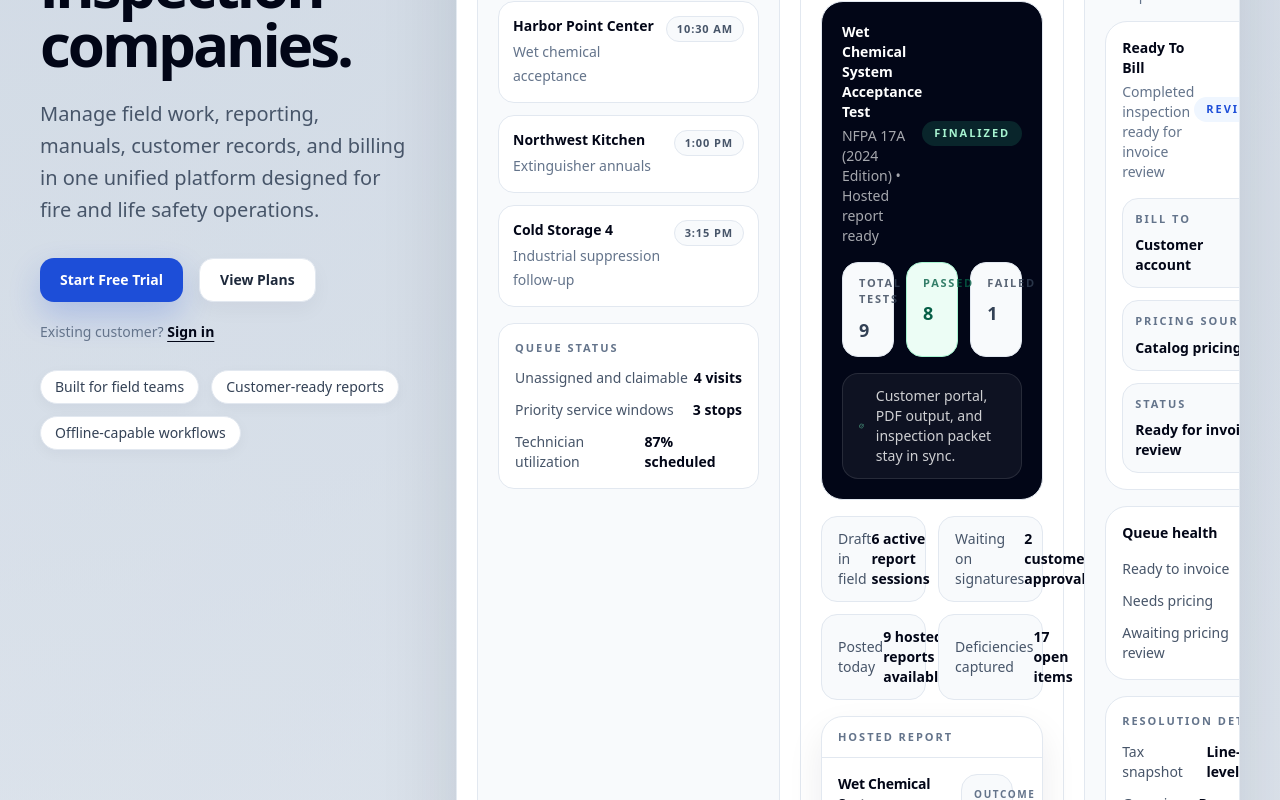
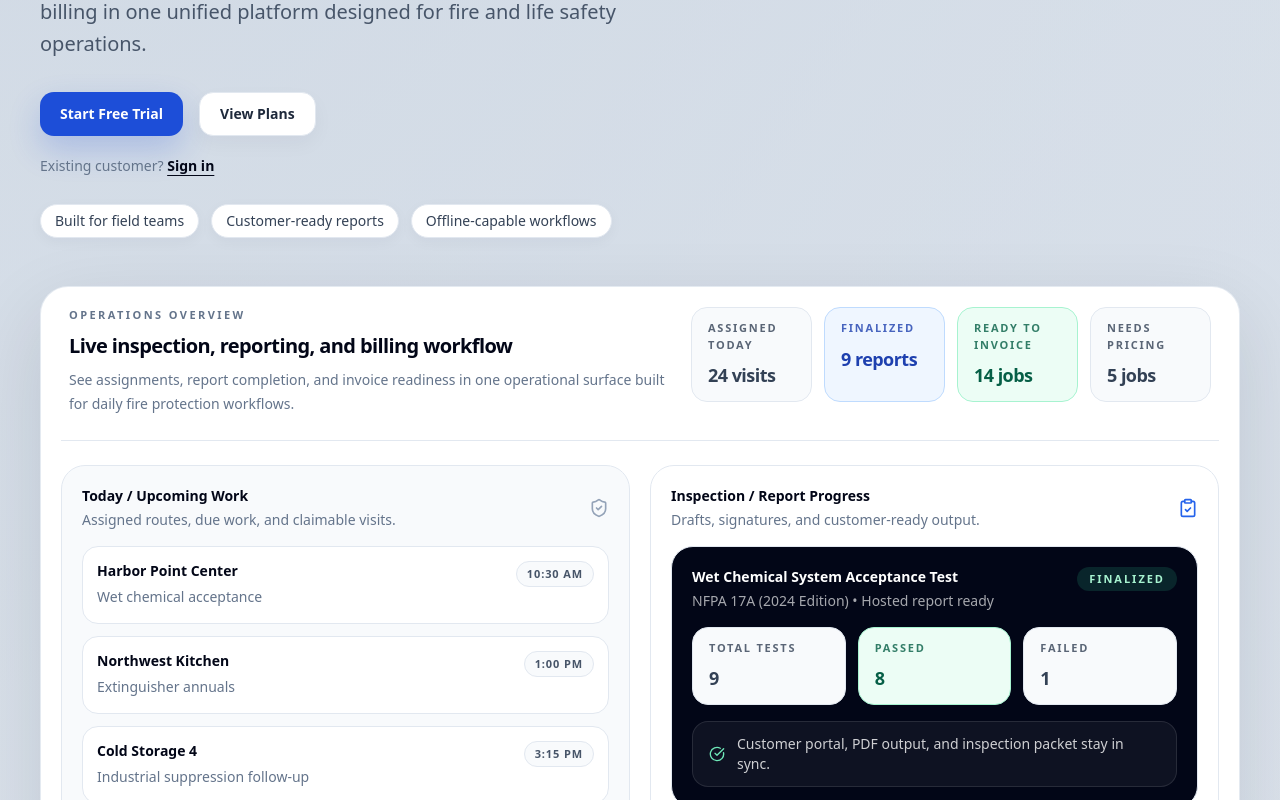
Before and after one commit to NWFIRE/TestWorx, a Next.js app in the folder apps/web/: page / in a window 1280 px wide. Shown: the part 480-1280 px from the top of the page. Built offline with nearby package versions, Linux system fonts and the light colour scheme; no server answers.

Commit message:
Prevent homepage hero text overflow

```diff
--- a/apps/web/src/components/marketing/HeroSection.tsx
+++ b/apps/web/src/components/marketing/HeroSection.tsx
@@ -37,7 +37,7 @@ export function HeroSection() {
     <section className="pb-12 pt-10 md:pb-16 md:pt-14 xl:pb-[72px] xl:pt-16">
       <SectionContainer>
         <div className="grid grid-cols-12 items-start gap-10 xl:gap-12">
-          <div className="col-span-12 lg:col-span-4 2xl:pr-6">
+          <div className="col-span-12 2xl:col-span-4 2xl:pr-6">
             <Eyebrow className="text-slate-600">Built for modern fire protection teams</Eyebrow>
             <h1 className="mt-5 max-w-[13ch] text-[40px] font-extrabold leading-[0.98] tracking-[-0.05em] text-slate-950 md:text-[52px] xl:text-[60px] 2xl:text-[64px]">
               The operating system for fire inspection companies.
@@ -66,7 +66,7 @@ export function HeroSection() {
             </div>
           </div>
 
-          <div className="col-span-12 lg:col-span-8">
+          <div className="col-span-12 2xl:col-span-8">
             <div className="relative">
               <ScreenshotCard className="w-full max-w-none">
                 <div className="border-b border-slate-200 px-2 pb-6">
@@ -87,7 +87,7 @@ export function HeroSection() {
                   </div>
                 </div>
 
-                <div className="grid gap-5 pt-6 xl:grid-cols-[1.05fr_1.25fr_1fr]">
+                <div className="grid gap-5 pt-6 xl:grid-cols-2">
                   <section className="rounded-[24px] border border-slate-200 bg-slate-50 p-5">
                     <div className="flex items-center justify-between">
                       <div>
@@ -123,9 +123,9 @@ export function HeroSection() {
                           ["Priority service windows", "3 stops"],
                           ["Technician utilization", "87% scheduled"]
                         ].map(([label, value]) => (
-                          <div key={label} className="flex items-center justify-between text-sm">
+                          <div key={label} className="flex items-center justify-between gap-4 text-sm">
                             <span className="text-slate-600">{label}</span>
-                            <span className="font-semibold text-slate-950">{value}</span>
+                            <span className="shrink-0 text-right font-semibold text-slate-950">{value}</span>
                           </div>
                         ))}
                       </div>
@@ -141,12 +141,12 @@ export function HeroSection() {
                       <ClipboardCheck className="h-5 w-5 text-blue-600" />
                     </div>
                     <div className="mt-4 rounded-[22px] border border-slate-200 bg-slate-950 p-5 text-white">
-                      <div className="flex items-center justify-between">
-                        <div>
+                      <div className="flex items-start justify-between gap-4">
+                        <div className="min-w-0">
                           <p className="max-w-[18rem] text-sm font-semibold leading-5">Wet Chemical System Acceptance Test</p>
                           <p className="mt-1 text-sm text-white/65">NFPA 17A (2024 Edition) • Hosted report ready</p>
                         </div>
-                        <span className="rounded-full bg-emerald-400/15 px-3 py-1 text-[11px] font-semibold uppercase tracking-[0.18em] text-emerald-200">
+                        <span className="shrink-0 rounded-full bg-emerald-400/15 px-3 py-1 text-[11px] font-semibold uppercase tracking-[0.18em] text-emerald-200">
                           Finalized
                         </span>
                       </div>
@@ -163,16 +163,16 @@ export function HeroSection() {
                       </div>
                     </div>
 
-                    <div className="mt-4 grid gap-3 xl:grid-cols-2">
+                    <div className="mt-4 grid gap-3 sm:grid-cols-2">
                       {[
                         ["Draft in field", "6 active report sessions"],
                         ["Waiting on signatures", "2 customer approvals"],
                         ["Posted today", "9 hosted reports available"],
                         ["Deficiencies captured", "17 open items"]
                       ].map(([label, value]) => (
-                        <div key={label} className="flex items-center justify-between rounded-2xl border border-slate-200 bg-slate-50 px-4 py-3">
+                        <div key={label} className="rounded-2xl border border-slate-200 bg-slate-50 px-4 py-3">
                           <p className="text-sm text-slate-600">{label}</p>
-                          <p className="text-sm font-semibold text-slate-950">{value}</p>
+                          <p className="mt-1 text-sm font-semibold leading-5 text-slate-950">{value}</p>
                         </div>
                       ))}
                     </div>
@@ -190,7 +190,7 @@ export function HeroSection() {
                           <div className="rounded-2xl border border-slate-200 bg-slate-50 px-3 py-3">
                             <p className="text-[10px] font-semibold uppercase tracking-[0.16em] text-slate-500">Summary</p>
                             <p className="mt-2 text-sm leading-6 text-slate-700">
-                              Customer-facing hosted report, premium PDF, and inspection packet are ready.
+                              Hosted report, premium PDF, and inspection packet are ready.
                             </p>
                           </div>
                           <div className="flex items-center justify-between rounded-2xl border border-slate-200 bg-white px-3 py-3 text-sm">
@@ -224,7 +224,7 @@ export function HeroSection() {
                       <div className="flex items-center justify-between">
                         <div>
                           <p className="text-sm font-semibold text-slate-950">Ready To Bill</p>
-                          <p className="mt-1 text-sm text-slate-500">Completed inspection ready for invoice review</p>
+                          <p className="mt-1 text-sm text-slate-500">Completed inspection ready for review</p>
                         </div>
                         <span className="rounded-full bg-blue-50 px-3 py-1 text-[11px] font-semibold uppercase tracking-[0.18em] text-blue-700">
                           Review
@@ -238,7 +238,7 @@ export function HeroSection() {
                         ].map(([label, value]) => (
                           <div key={label} className="rounded-2xl border border-slate-200 bg-slate-50 px-3 py-3">
                             <p className="text-[11px] font-semibold uppercase tracking-[0.18em] text-slate-500">{label}</p>
-                            <p className="mt-2 text-sm font-semibold text-slate-950">{value}</p>
+                            <p className="mt-2 text-sm font-semibold leading-5 text-slate-950">{value}</p>
                           </div>
                         ))}
                       </div>
@@ -254,9 +254,9 @@ export function HeroSection() {
                           ["Needs pricing", "5"],
                           ["Awaiting pricing review", "2"]
                         ].map(([label, value]) => (
-                          <div key={label} className="flex items-center justify-between text-sm">
+                          <div key={label} className="flex items-center justify-between gap-4 text-sm">
                             <span className="text-slate-600">{label}</span>
-                            <span className="font-semibold text-slate-950">{value}</span>
+                            <span className="shrink-0 text-right font-semibold text-slate-950">{value}</span>
                           </div>
                         ))}
                       </div>
@@ -269,9 +269,9 @@ export function HeroSection() {
                           ["Grouping mode", "Per inspection"],
                           ["Last sync", "12 minutes ago"]
                         ].map(([label, value]) => (
-                          <div key={label} className="flex items-center justify-between text-sm">
+                          <div key={label} className="flex items-center justify-between gap-4 text-sm">
                             <span className="text-slate-600">{label}</span>
-                            <span className="font-semibold text-slate-950">{value}</span>
+                            <span className="shrink-0 text-right font-semibold text-slate-950">{value}</span>
                           </div>
                         ))}
                       </div>
```
